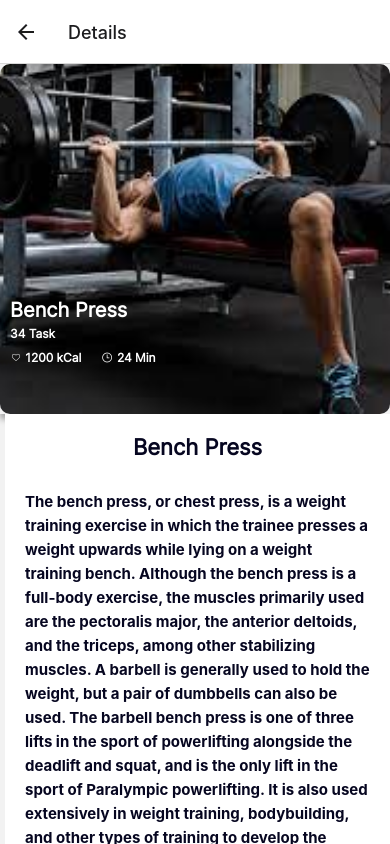
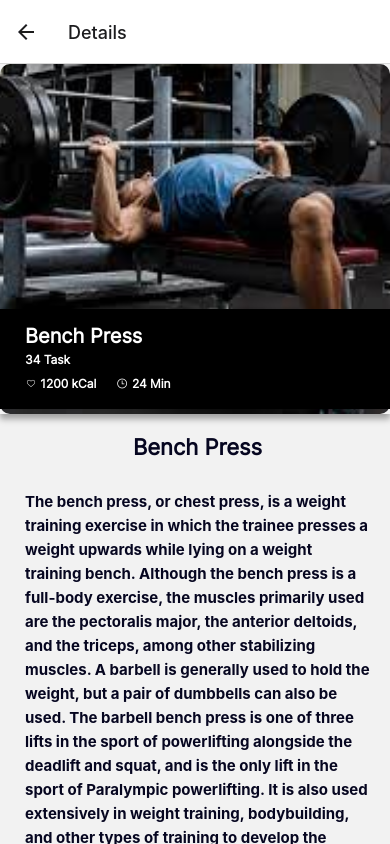
Before and after one commit to firatgoktepe/Gymnesia, a React Native app: screen /Details in a window 390 px wide. Built offline with nearby package versions, Linux system fonts and the light colour scheme; no server answers; what expo-linking would draw is missing.

Commit message:
feat: today card details styles fixed a little bit

```diff
--- a/screens/ModalDetailsScreen.tsx
+++ b/screens/ModalDetailsScreen.tsx
@@ -4,10 +4,11 @@ import {
   ScrollView,
   ImageBackground,
   Platform,
+  View,
 } from "react-native";
 import Colors from "../constants/Colors";
 import { MonoText } from "../components/StyledText";
-import { View, Text } from "../components/Themed";
+import { Text } from "../components/Themed";
 import { EvilIcons, Ionicons } from "@expo/vector-icons";
 import Search from "../components/Search";
 import { workouts } from "../db";
@@ -27,6 +28,7 @@ export default function WorkoutCard() {
         style={styles.image}
         imageStyle={{ borderRadius: 10 }}
       >
+        <View style={styles.contentContainer}>
           <MonoText style={styles.profileTitle}>{title}</MonoText>
           <MonoText style={styles.profileText}>{`${task} Task`}</MonoText>
           <MonoText style={styles.profileText}>
@@ -41,6 +43,7 @@ export default function WorkoutCard() {
               {` ${duration} Min`}
             </MonoText>
           </MonoText>
+        </View>
       </ImageBackground>
       <View style={styles.descriptionContainer}>
         <HeadingText style={styles.headingText}>{title}</HeadingText>
@@ -67,12 +70,18 @@ const styles = StyleSheet.create({
     shadowRadius: 6.27,
     elevation: 10,
   },
+  contentContainer: {
+    top: 120,
+    height: 100,
+    backgroundColor: "black",
+    padding: 15,
+  },
   profileTitle: {
     fontSize: 20,
     lineHeight: 24,
     color: `${Colors.dark.text}`,
     fontWeight: Platform.OS === "android" ? "900" : "700",
-    marginTop: 190,
+
     marginLeft: 10,
   },
   descriptionContainer: {
```
Lines whose indentation alone changed are shown as unchanged.
